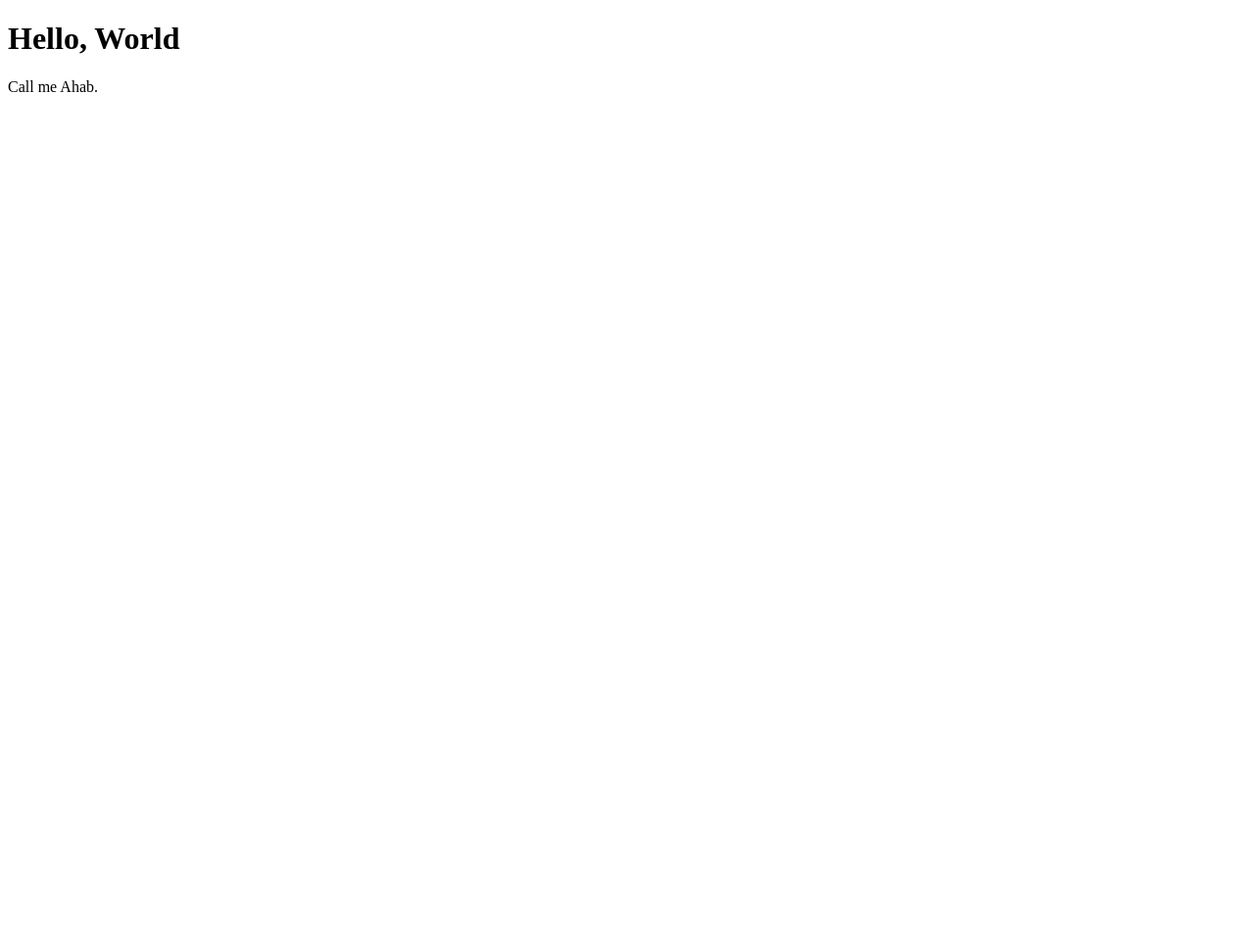
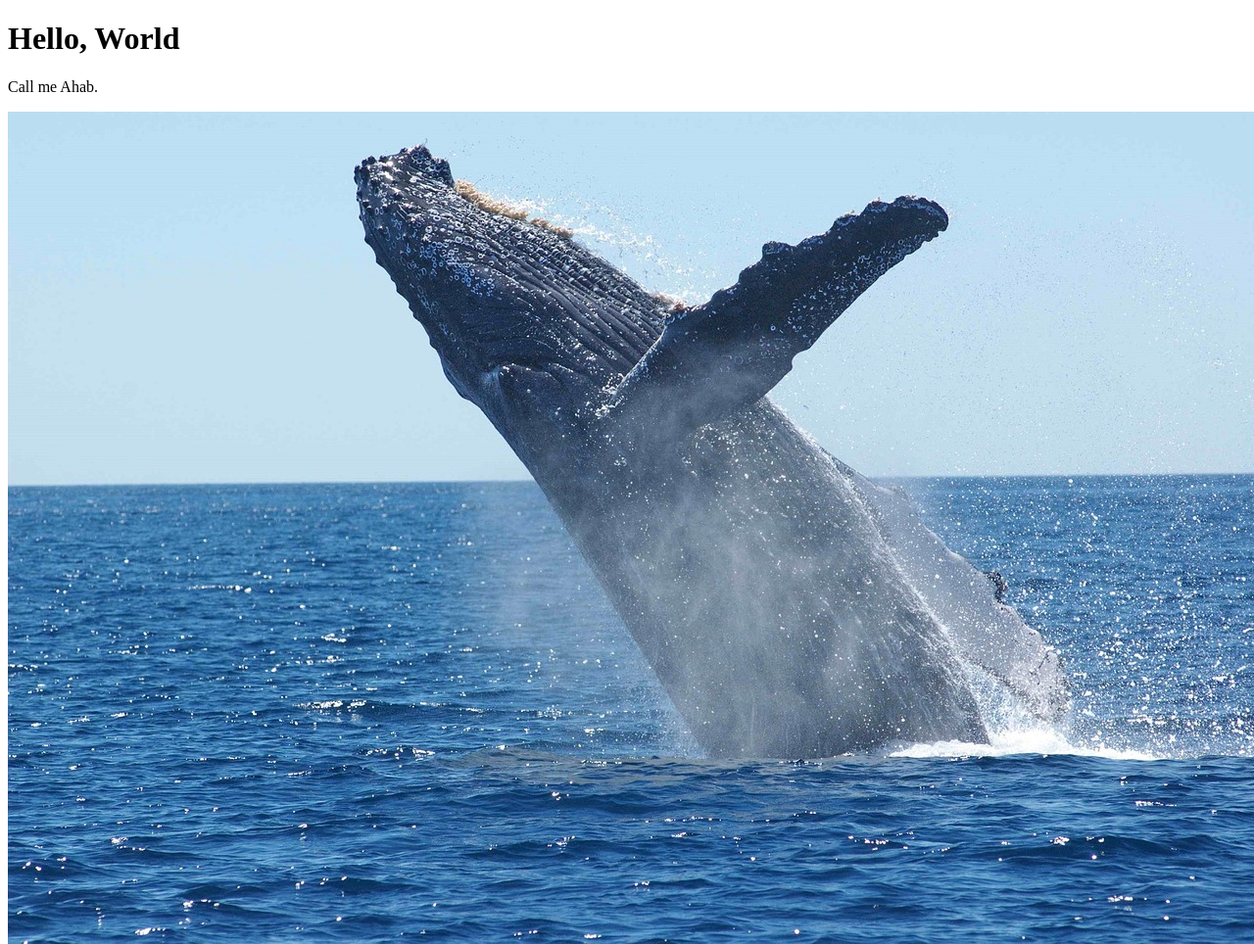
Before and after one commit to 2ting/website, a plain HTML site: page index.html in a window 1280 px wide. Shown: the whole page at 98% size. Before the commit the page ends 800 px from the top, so only its background shows below. Drawn offline with Linux system fonts and the light colour scheme.

Commit message:
Add an image

```diff
--- a/index.html
+++ b/index.html
@@ -6,5 +6,6 @@
 <body>
     <h1>Hello, World</h1>
     <p>Call me Ahab.</p>
+    <img src="images/Whale.jpg">
     </body>
 </html>
```
Also changed, not shown: images/Whale.jpg (added), 2 other files.
